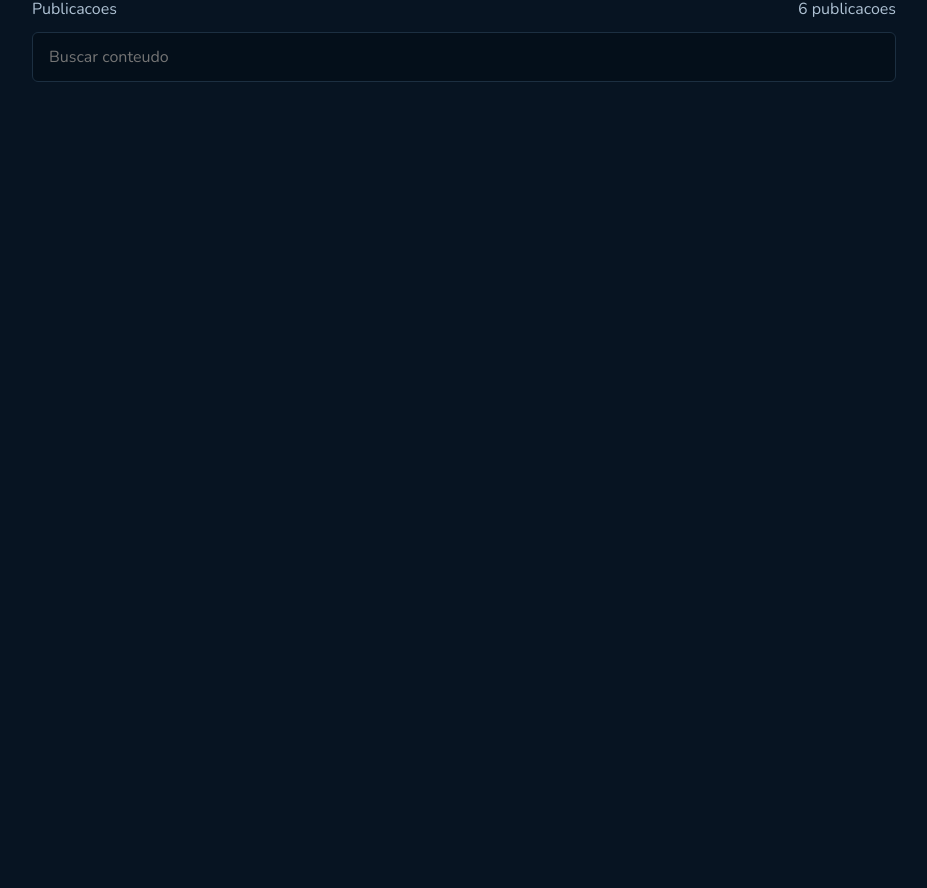
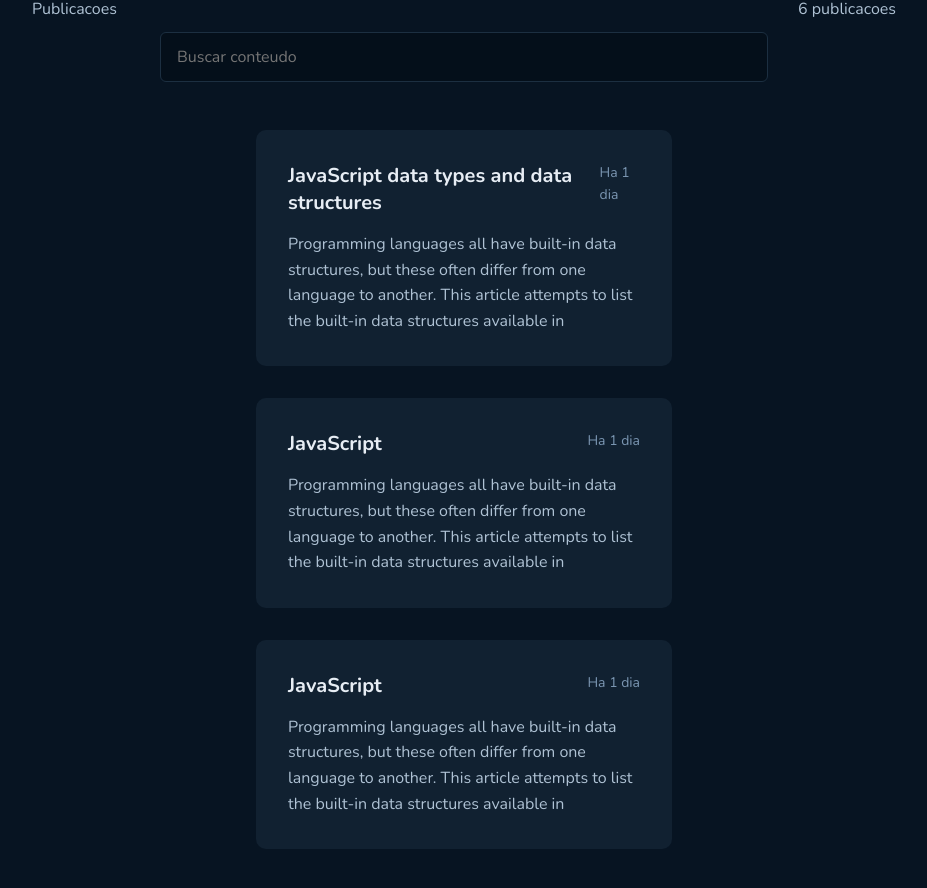
Before and after one commit to bonieasy/github_blog, a React (Vite) app: page / in a window 1280 px wide. Shown: the part 458-1346 px from the top of the page, without its empty margins (176-1103 px from the left). Before the commit the page ends 800 px from the top, so only its background shows below. Built offline with nearby package versions, Linux system fonts and the light colour scheme.

Commit message:
Post boxes create

```diff
--- a/src/App.tsx
+++ b/src/App.tsx
@@ -4,6 +4,7 @@ import { GlobalStyle } from "./styles/global";
 import { Header } from "./components/Header";
 import { Profile } from "./components/Profile";
 import { SearchForm } from "./components/SearchForm";
+import { PostBox } from "./components/PostBox";
 
 export function App() {
 
@@ -13,6 +14,7 @@ export function App() {
       <Header />
       <Profile />
       <SearchForm />
+      <PostBox />
     </ThemeProvider>
   )
 }
--- /dev/null
+++ b/src/components/PostBox/index.tsx
@@ -0,0 +1,32 @@
+import { Container, Content, PostTitle } from "./styles";
+
+export function PostBox() {
+    return(
+        <Container>
+            <Content>
+                <PostTitle>
+                    <h1>JavaScript data types and data structures</h1>
+                    <span>Ha 1 dia</span>
+                </PostTitle>
+                <span>Programming languages all have built-in data structures, but these often differ from one language to another. This article attempts to list the built-in data structures available in </span>
+            </Content>
+
+            <Content>
+                <PostTitle>
+                    <h1>JavaScript</h1>
+                    <span>Ha 1 dia</span>
+                </PostTitle>
+                <span>Programming languages all have built-in data structures, but these often differ from one language to another. This article attempts to list the built-in data structures available in </span>
+            </Content>
+
+            <Content>
+                <PostTitle>
+                    <h1>JavaScript</h1>
+                    <span>Ha 1 dia</span>
+                </PostTitle>
+                <span>Programming languages all have built-in data structures, but these often differ from one language to another. This article attempts to list the built-in data structures available in </span>
+            </Content>
+        </Container>
+
+    );
+}
--- /dev/null
+++ b/src/components/PostBox/styles.ts
@@ -0,0 +1,47 @@
+import styled from "styled-components";
+
+export const Container = styled.div`
+    margin: 3rem 21rem;
+    display: flex;
+    flex-direction: row;
+    justify-content: center;
+    flex-wrap: wrap;
+    gap: 2rem;
+`;
+
+export const Content = styled.div`
+    background: ${props => props.theme.post};
+    border-radius: 10px;
+    padding: 2rem;
+    max-width: 26rem;
+    max-height: 16.25rem;
+
+    span {
+        font-family: 'Nunito';
+        font-style: normal;
+        font-weight: 400;
+        font-size: 16px;
+        line-height: 160%;
+        color: ${props => props.theme.text};
+    }
+`;
+
+export const PostTitle = styled.div`
+    display: flex;
+    justify-content: space-between;
+    align-items: flex-start;
+    gap: 1rem;
+    padding-bottom: 1rem;
+
+    h1 {
+        font-size: 20px;
+        color: ${props => props.theme.title};
+    }
+
+    span {
+        font-weight: 400;
+        font-size: 14px;
+        line-height: 160%;
+        color: ${props => props.theme.span};
+    }
+`;
--- a/src/components/Profile/styles.ts
+++ b/src/components/Profile/styles.ts
@@ -14,7 +14,8 @@ export const Content = styled.div`
     gap: 2rem;
 
     border-radius: 0.625rem;
-    width: 54rem;
+    //width: 54rem;
+    margin: 0 21rem;
     height: 13.250rem;
     background:${props => props.theme.profile};
     box-shadow: 0px 2px 28px rgba(0, 0, 0, 0.2);
@@ -64,7 +65,7 @@ export const GitLink = styled.div`
     color: ${props => props.theme.blue};
     font-size: 12px;
 
-    a:link {
+    a:visited :hover :active {
         text-decoration: none;
         color: ${props => props.theme.blue};
     }
--- a/src/components/SearchForm/styles.ts
+++ b/src/components/SearchForm/styles.ts
@@ -5,11 +5,12 @@ export const SearchFormContainer = styled.form`
     flex-direction: column;
     align-items: center;
     gap: 0.75rem;
-
+    margin: 0 21rem;
     margin-top: 4.5rem;
 
     input {
-        width: 54rem;
+        width: 100%;
+        //margin: 0 21rem;
         height: 3.125rem;
         background: ${props => props.theme.input};
         color: ${props => props.theme.label};
```
